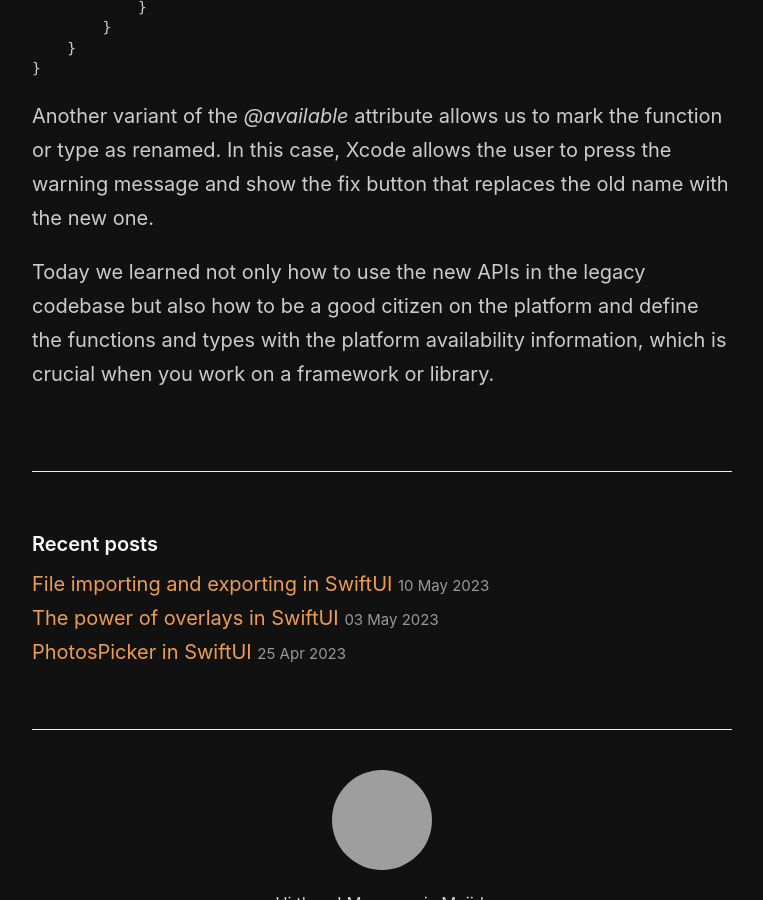
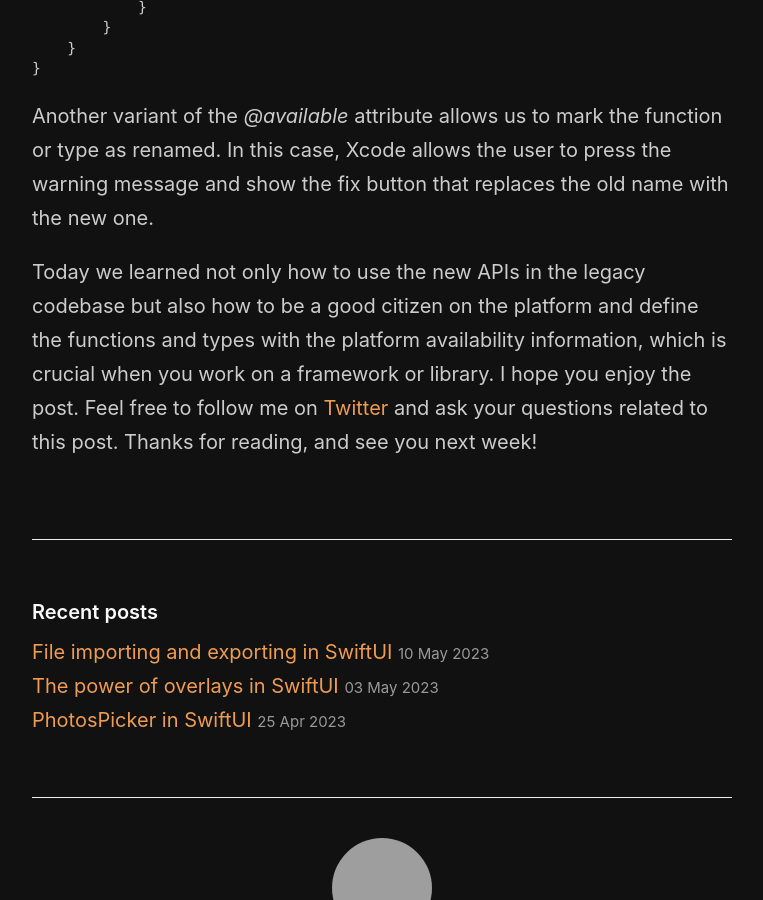
Before and after one commit to mecid/mecid.github.io, a Jekyll site: the page built from _posts/2023-05-17-api-availability-in-swift.md, in a window 1280 px wide and 900 px high, scrolled down 3321 px, cut to the strip 0-900 px from the top of the window. Shown: the whole strip, without its empty margins (258-1021 px from the left). Built offline with Jekyll 4.4.1, drawn with Linux system fonts in a browser that asks for light colours; grey boxes are pictures that could not be loaded.

Commit message:
conclusion added to the availability post

```diff
--- a/_posts/2023-05-17-api-availability-in-swift.md
+++ b/_posts/2023-05-17-api-availability-in-swift.md
@@ -136,4 +136,4 @@ extension View {
 
 Another variant of the *@available* attribute allows us to mark the function or type as renamed. In this case, Xcode allows the user to press the warning message and show the fix button that replaces the old name with the new one.
 
-Today we learned not only how to use the new APIs in the legacy codebase but also how to be a good citizen on the platform and define the functions and types with the platform availability information, which is crucial when you work on a framework or library.
+Today we learned not only how to use the new APIs in the legacy codebase but also how to be a good citizen on the platform and define the functions and types with the platform availability information, which is crucial when you work on a framework or library. I hope you enjoy the post. Feel free to follow me on [Twitter](https://twitter.com/mecid) and ask your questions related to this post. Thanks for reading, and see you next week!
```
